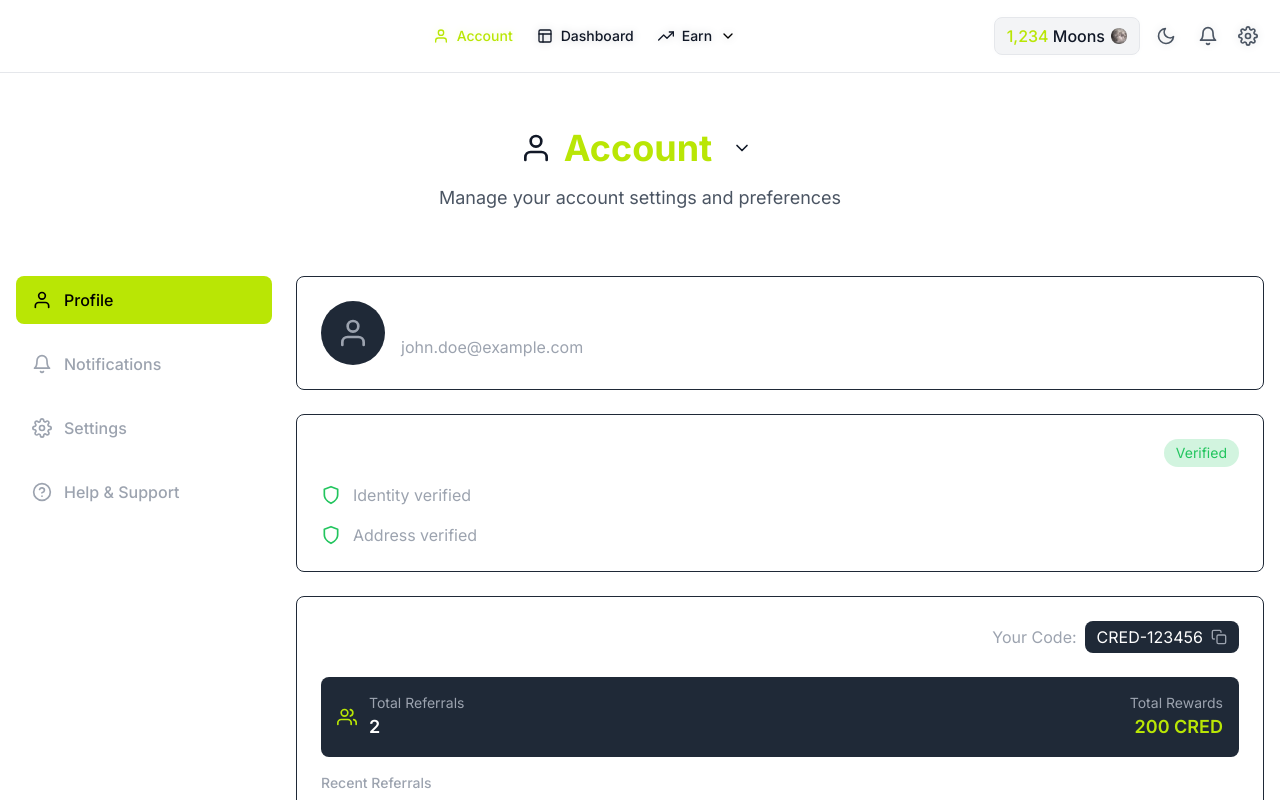
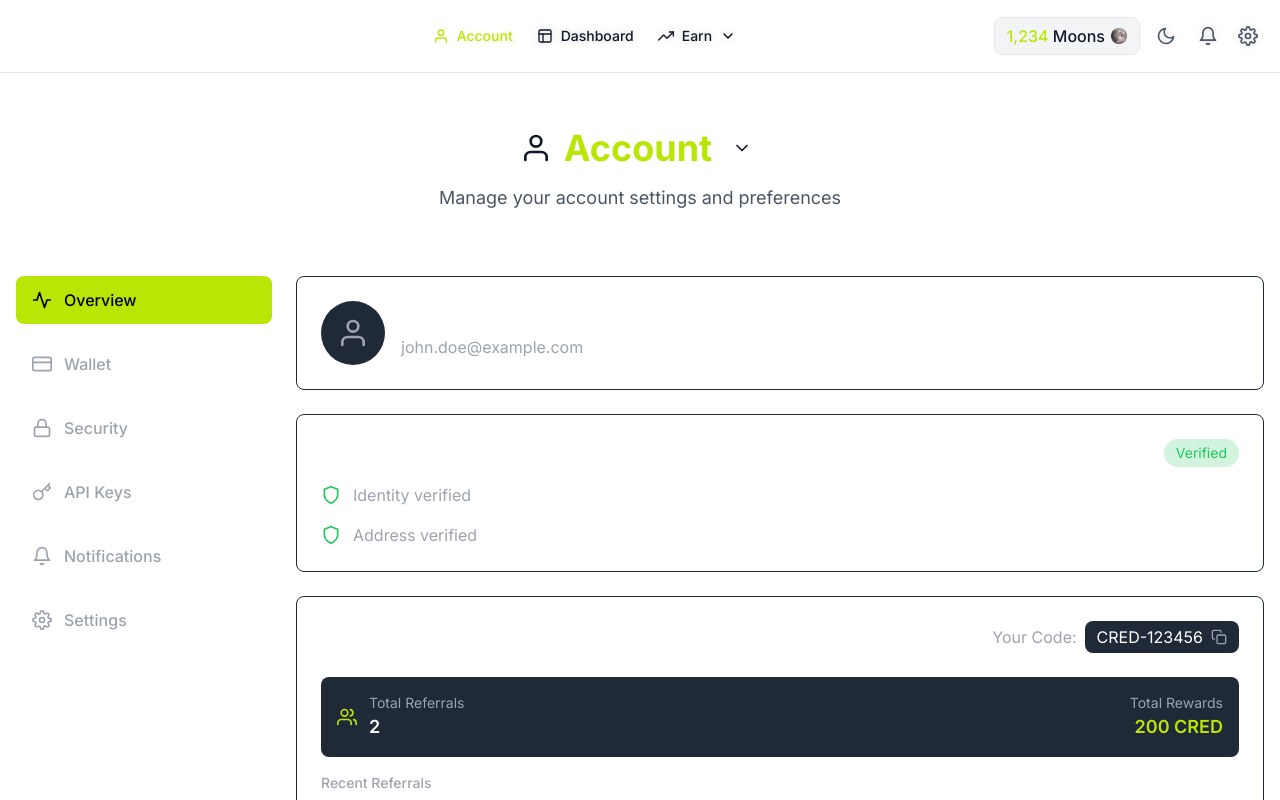
Before and after one commit to w3-surfer/credible-finance, a Next.js app: page /account in a window 1280 px wide. Shown: the top 800 px of the page. Built offline with nearby package versions, Linux system fonts and the light colour scheme.

Commit message:
fix: corrige ícone do menu lateral e atualiza opções do menu

```diff
--- a/src/components/dashboard/Account.tsx
+++ b/src/components/dashboard/Account.tsx
@@ -2,7 +2,7 @@
 
 import { useState } from 'react';
 import { motion } from 'framer-motion';
-import { FiUser, FiShield, FiUsers, FiCopy, FiCheck, FiSettings, FiBell, FiHelpCircle } from 'react-icons/fi';
+import { FiUser, FiShield, FiUsers, FiCopy, FiCheck, FiSettings, FiBell, FiCreditCard, FiLock, FiKey, FiActivity } from 'react-icons/fi';
 import Link from 'next/link';
 import { usePathname } from 'next/navigation';
 
@@ -33,9 +33,24 @@ const referrals: Referral[] = [
 
 const menuItems = [
   {
-    name: 'Profile',
+    name: 'Overview',
     href: '/account',
-    icon: FiUser
+    icon: FiActivity
+  },
+  {
+    name: 'Wallet',
+    href: '/account/wallet',
+    icon: FiCreditCard
+  },
+  {
+    name: 'Security',
+    href: '/account/security',
+    icon: FiLock
+  },
+  {
+    name: 'API Keys',
+    href: '/account/api-keys',
+    icon: FiKey
   },
   {
     name: 'Notifications',
@@ -46,11 +61,6 @@ const menuItems = [
     name: 'Settings',
     href: '/account/settings',
     icon: FiSettings
-  },
-  {
-    name: 'Help & Support',
-    href: '/account/help',
-    icon: FiHelpCircle
   }
 ];
 
```
